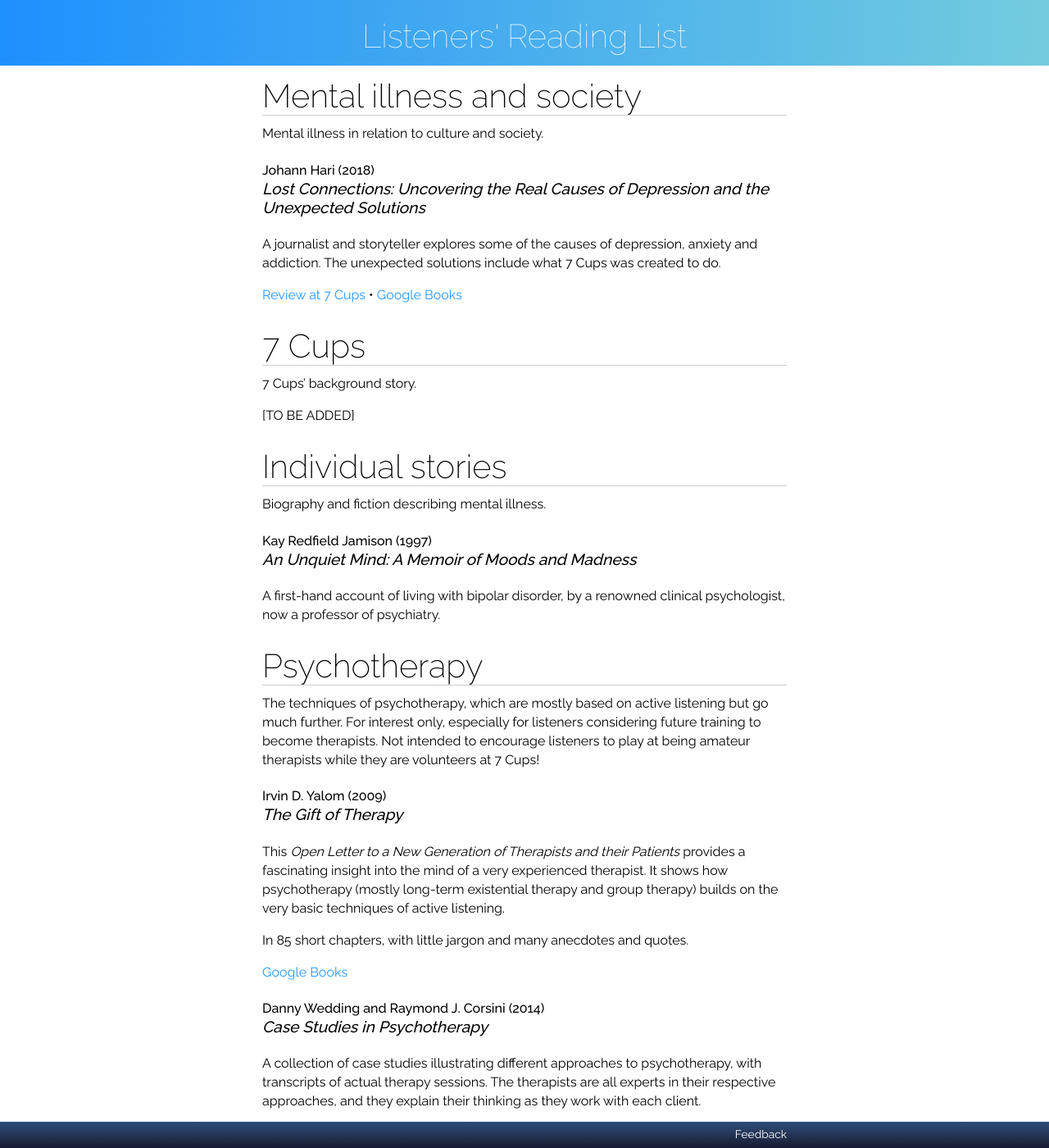
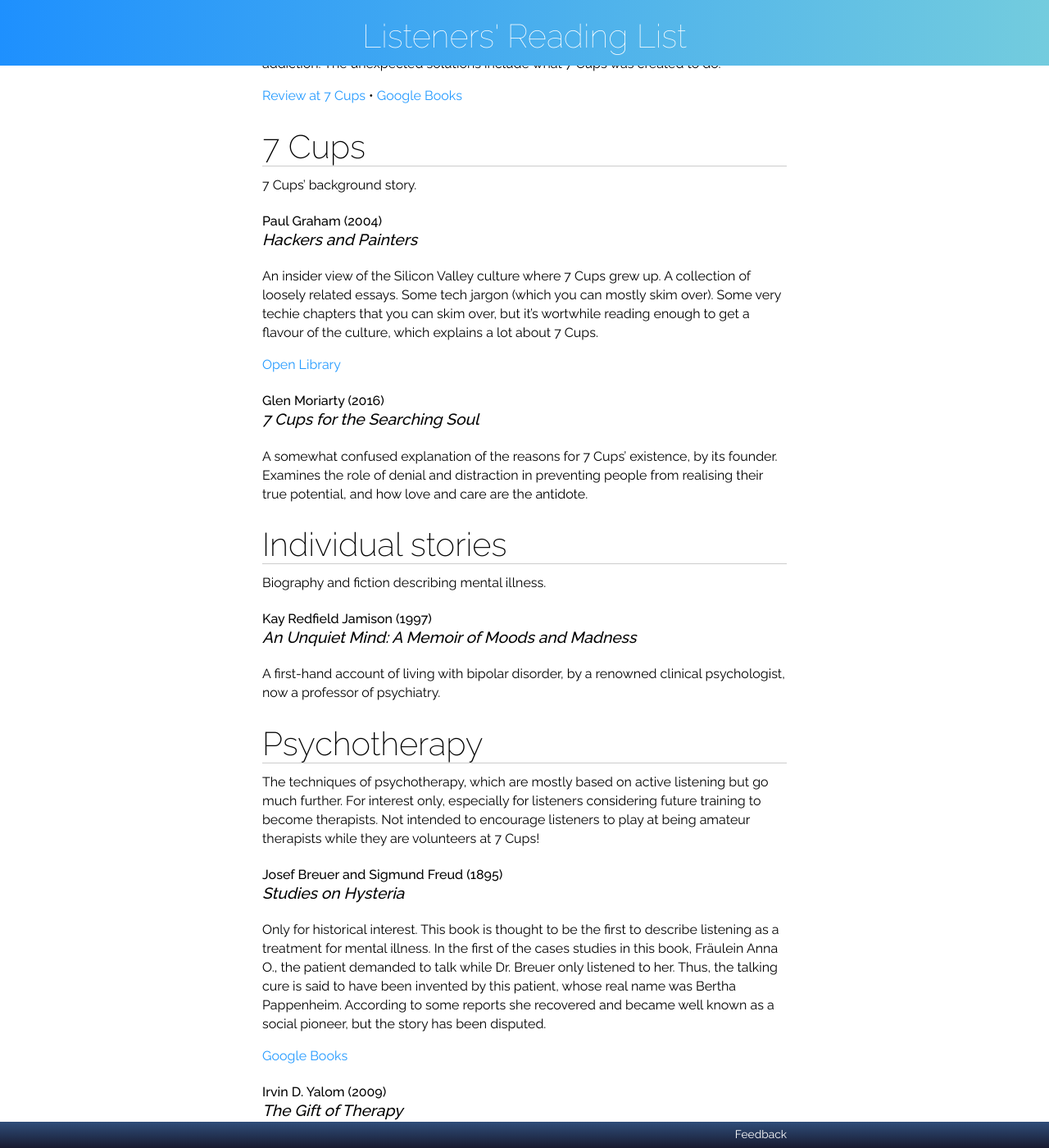
Before and after one commit to RarelyCharlie/rarelycharlie.github.io, a Jekyll site: the page built from books.md, in a window 1280 px wide and 1400 px high, scrolled down 770 px. Shown: the whole window at 82% size. Built offline with Jekyll 4.4.1, drawn with Linux system fonts in a browser that asks for light colours; some of the changed text lies outside the part shown.

Commit message:
additions

```diff
--- a/books.md
+++ b/books.md
@@ -40,7 +34,15 @@ A journalist and storyteller explores some of the causes of depression, anxiety
 
 7 Cups' background story.
 
-\[TO BE ADDED\]
+#### Paul Graham (2004) _Hackers and Painters_
+
+An insider view of the Silicon Valley culture where 7 Cups grew up. A collection of loosely related essays. Some tech jargon (which you can mostly skim over). Some very techie chapters that you can skim over, but it's wortwhile reading enough to get a flavour of the culture, which explains a lot about 7 Cups.
+
+[Open Library](https://openlibrary.org/books/OL3327779M/Hackers_painters)
+
+#### Glen Moriarty (2016) _7 Cups for the Searching Soul_
+
+A somewhat confused explanation of the reasons for 7 Cups' existence, by its founder. Examines the role of denial and distraction in preventing people from realising their true potential, and how love and care are the antidote.
 
 # Individual stories
 
@@ -53,6 +55,12 @@ A first-hand account of living with bipolar disorder, by a renowned clinical psy
 # Psychotherapy
 
 The techniques of psychotherapy, which are mostly based on active listening but go much further. For interest only, especially for listeners considering future training to become therapists. Not intended to encourage listeners to play at being amateur therapists while they are volunteers at 7 Cups!
+
+#### Josef Breuer and Sigmund Freud (1895) _Studies on Hysteria_
+
+Only for historical interest. This book is thought to be the first to describe listening as a treatment for mental illness. In the first of the cases studies in this book, Fräulein Anna O., the patient demanded to talk while Dr. Breuer only listened to her. Thus, the talking cure is said to have been invented by this patient, whose real name was Bertha Pappenheim. According to some reports she recovered and became well known as a social pioneer, but the story has been disputed.
+
+[Google Books](https://books.google.com/books/about/Studies_On_Hysteria.html?id=AO_X3hZn5YwC)
 
 #### Irvin D. Yalom (2009) _The Gift of Therapy_
 
```
Also changed, not shown: other parts of books.md (+0 -6 lines).
